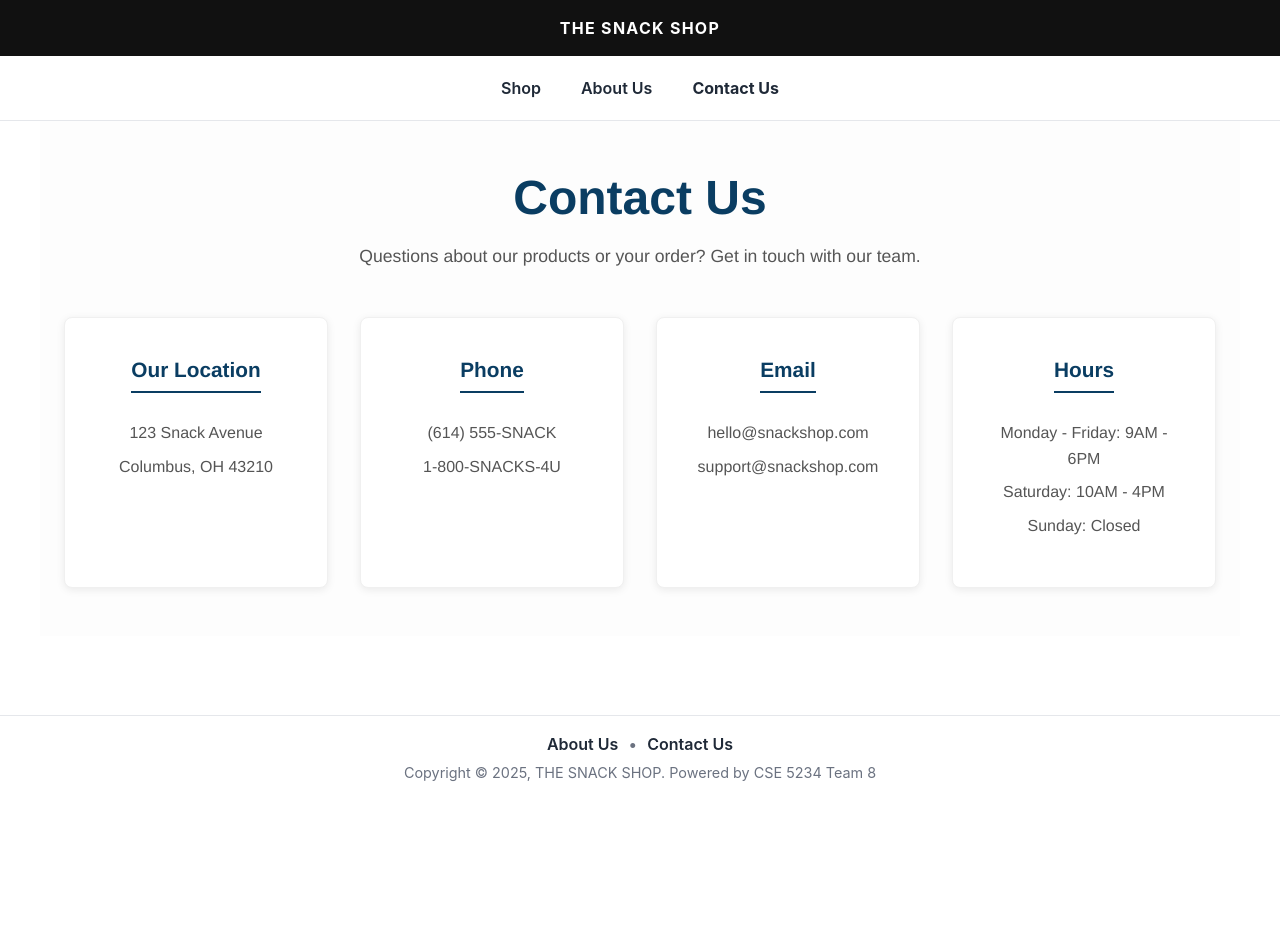
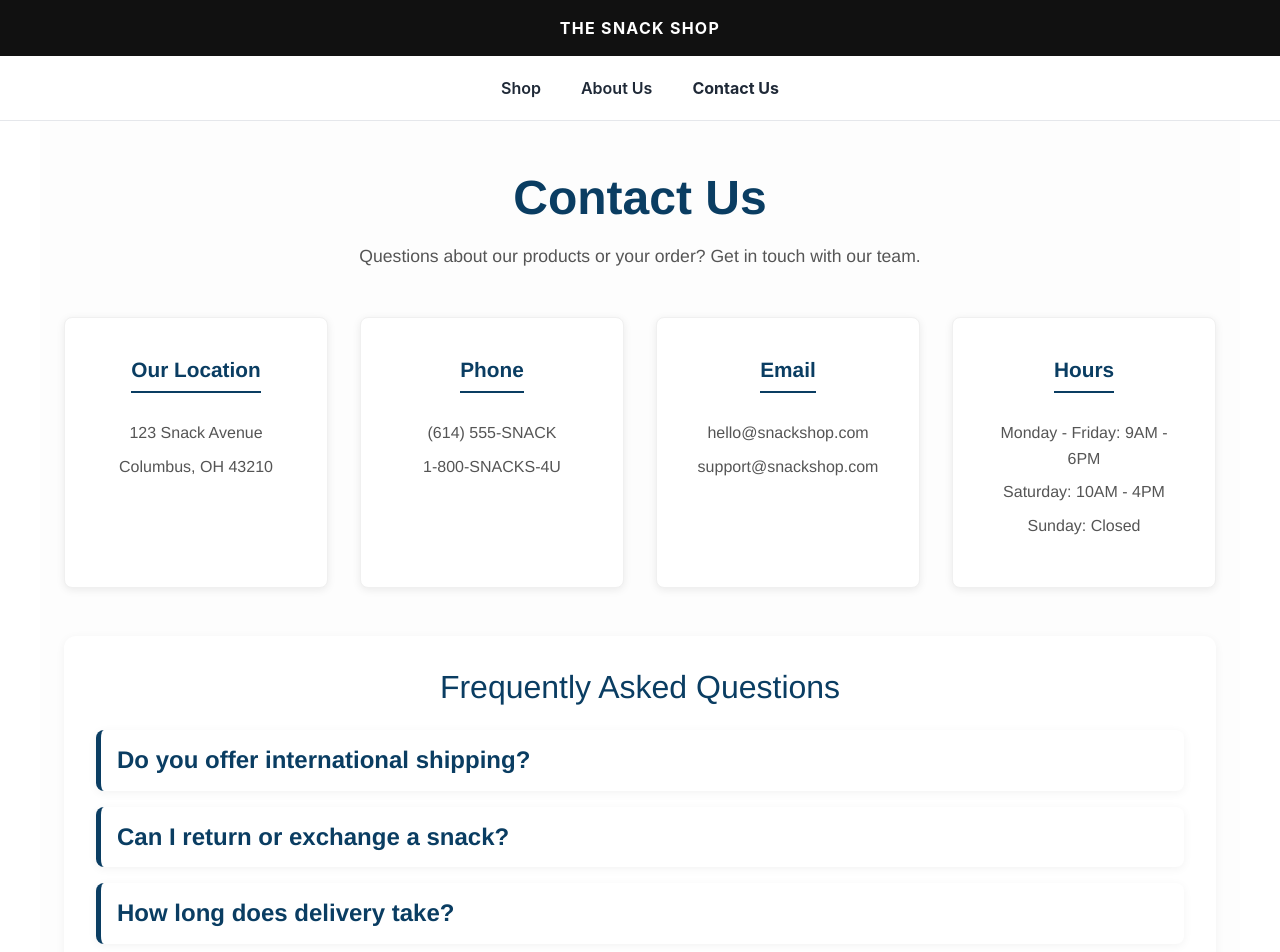
Before and after one commit to CSE-5234/E-Commerce, a React (Create React App) app: page /contact in a window 1280 px wide. Shown: the top 952 px of the page. Before the commit the page ends 800 px from the top, so only its background shows below. Built offline with nearby package versions, Linux system fonts and the light colour scheme.

Commit message:
add FAQ and moved Leo to contact-us

```diff
--- a/src/components/AboutUs.js
+++ b/src/components/AboutUs.js
@@ -124,41 +124,32 @@ function AboutUs() {
       ),
     },
     {
-      name: "Sam Wang",
-      title: "Head Chef",
-      image: "/images/sam.jpg",
+      name: "Leo Lu",
+      title: "CTO",
+      image: "/images/leo.jpg",
       description: (
         <>
           <h5>Education</h5>
           <p>
-            Graduated top of class in Culinary Science & Food Innovation —
-            refined pastry technique meets data-driven flavor design.
+            Got a BS in EE from Backupsmore University, Tainan City, Taiwan.
           </p>
 
           <h5>Experience</h5>
           <ul>
             <li>
-              Founded and scaled <strong>The Snack Shop Co.</strong>, launching
-              12 signature bars and 7 seasonal cookie flavors — averaging 5,000+
-              units sold monthly.
+              <strong>Snack Innovation Consultant, Hooli</strong>{' '} (2020–2022): Helped digitize the art of snacking by leading the “Snack Optimization Initiative,” which used machine learning to predict ideal crunch-to-flavor ratios (with mixed, but delicious, results).
             </li>
             <li>
-              Head pastry chef for pop-up dessert experiences (500+ guests per
-              event), with viral social media features and wholesale deals for
-              local cafés.
+              Designed the prototype for <strong>SnackOS™</strong>{' '} — an AI system that learned users’ snack preferences by watching their webcam reactions during taste tests. Beta testers described it as “unsettlingly accurate.”
             </li>
             <li>
-              Built a hit line of gourmet pretzels & caramel popcorn that
-              doubled repeat purchase rates through clever flavor layering and
-              packaging UX.
+              Collaborated with flavor scientists to launch the{' '} <strong>SmartSnack 2.0</strong> line — chips that paired over Bluetooth to track freshness and crunch acoustics in real time.
             </li>
           </ul>
 
           <h5>Passion</h5>
           <p>
-            I obsess over texture math, flavor symmetry, and repeatable
-            processes — turning bold concepts into snacks that hit emotionally
-            and sell reliably.
+            My time at Hooli taught me that snacks and software share one core principle: <strong> {' '} everything is better after version 2.0. </strong>{' '} I’m passionate about blending data with flavor, using tech to enhance the snack experience — and making sure every bite feels like an upgrade. Whether it’s debugging cookie dough or scaling flavor pipelines, I bring startup energy to every kitchen.
           </p>
         </>
       ),
--- a/src/components/ContactUs.js
+++ b/src/components/ContactUs.js
@@ -1,6 +1,36 @@
+import { useState } from "react";
 import "./styling/contactUs.css";
 
 function ContactUs() {
+  const [openIndex, setOpenIndex] = useState(null);
+
+  const toggleFAQ = (index) => {
+    setOpenIndex(openIndex === index ? null : index);
+  };
+
+  const faqs = [
+    {
+      question: "Do you offer international shipping?",
+      answer:
+        "Currently, we only ship within the United States, but we’re working on expanding to new regions soon!",
+    },
+    {
+      question: "Can I return or exchange a snack?",
+      answer:
+        "Due to the nature of our products, we’re unable to accept returns. However, if your order arrived damaged or incorrect, contact us and we’ll make it right.",
+    },
+    {
+      question: "How long does delivery take?",
+      answer:
+        "Orders are typically processed within 1–2 business days and arrive within 3–5 business days via standard shipping.",
+    },
+    {
+      question: "Do you offer bulk or corporate orders?",
+      answer:
+        "Yes! For large orders or corporate gifting, email hello@snackshop.com for custom options and discounts.",
+    },
+  ];
+
   return (
     <div className="contact-container">
       <section className="contact-intro">
@@ -37,6 +67,21 @@ function ContactUs() {
           <p>Sunday: Closed</p>
         </div>
       </div>
+
+      {/* Collapsible FAQ Section */}
+      <section className="faq-section">
+        <h2>Frequently Asked Questions</h2>
+        {faqs.map((faq, index) => (
+          <div
+            key={index}
+            className={`faq-item ${openIndex === index ? "open" : ""}`}
+            onClick={() => toggleFAQ(index)}
+          >
+            <h4>{faq.question}</h4>
+            {openIndex === index && <p>{faq.answer}</p>}
+          </div>
+        ))}
+      </section>
     </div>
   );
 }
--- a/src/components/styling/contactUs.css
+++ b/src/components/styling/contactUs.css
@@ -77,3 +77,46 @@
     gap: 1.5rem;
   }
 }
+
+/* ---------- FAQ ---------- */
+.faq-section {
+  margin-top: 3rem;
+  padding: 2rem;
+  background-color: #ffffff;
+  border-radius: 12px;
+  box-shadow: 0 2px 10px rgba(0, 0, 0, 0.05);
+}
+
+.faq-section h2 {
+  text-align: center;
+  margin-bottom: 1.5rem;
+  color: #0a3d62;
+}
+
+.faq-item {
+  border-left: 5px solid #0a3d62;
+  background: #ffffff;
+  margin-bottom: 1rem;
+  padding: 1rem;
+  border-radius: 8px;
+  cursor: pointer;
+  transition: all 0.2s ease;
+  box-shadow: 0 2px 10px rgba(0, 0, 0, 0.05);
+}
+
+.faq-item:hover {
+  background-color: #f6f9fc;
+  transform: translateY(-2px);
+}
+
+.faq-item h4 {
+  color: #0a3d62;
+  margin: 0;
+  font-weight: 600;
+}
+
+.faq-item p {
+  margin-top: 0.5rem;
+  color: #444;
+  line-height: 1.5;
+}
```
Also changed, not shown: public/images/leo.jpg (added).
